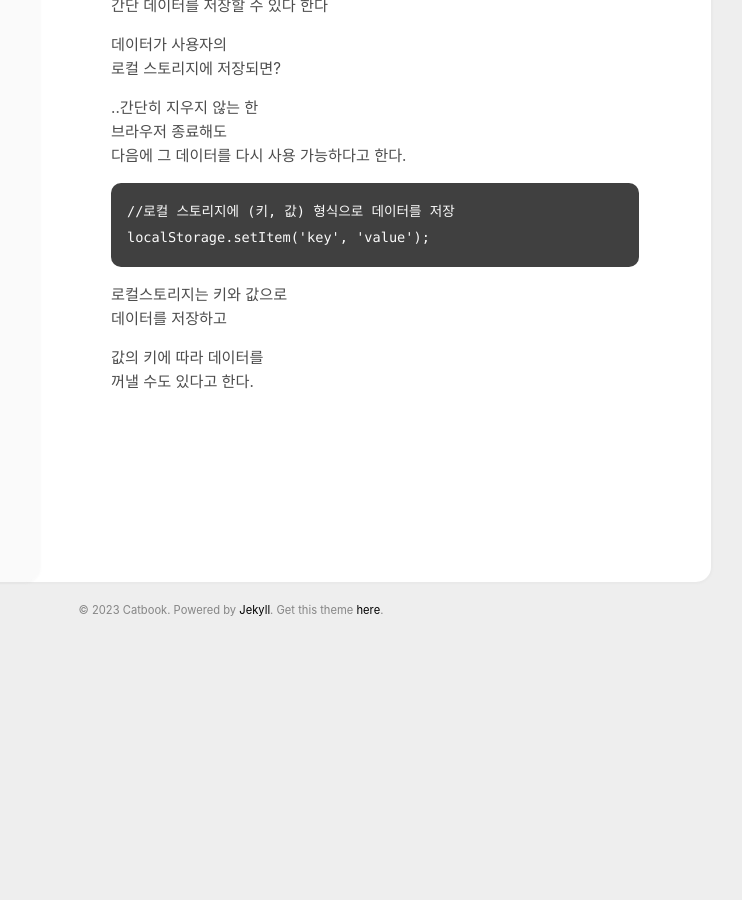
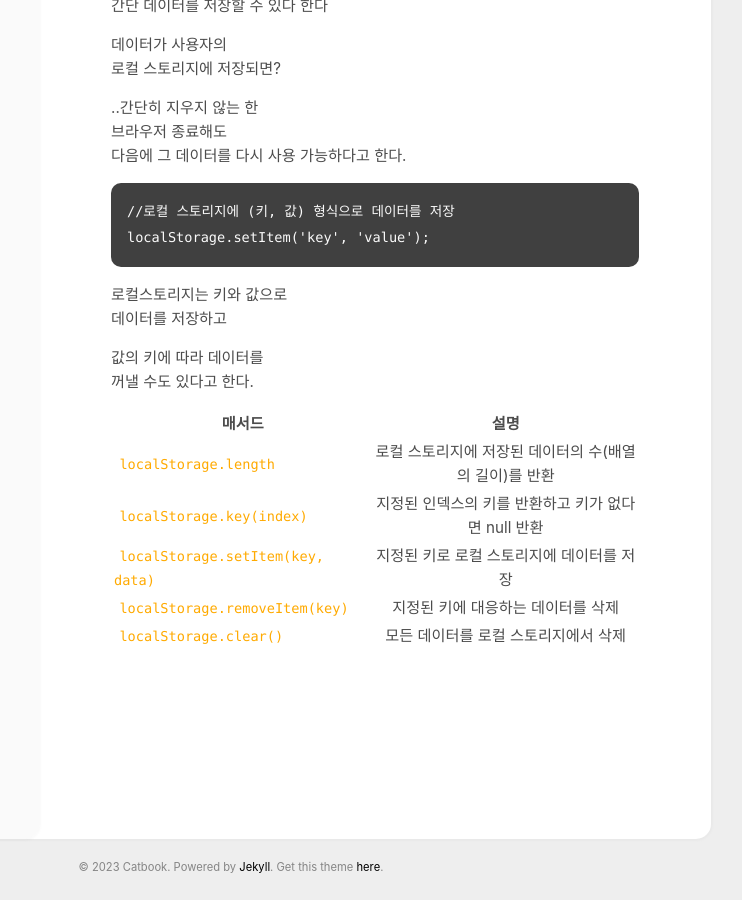
Before and after one commit to SeungYeon04/SeungYeon04.github.io, a Jekyll site: the page built from _posts/2023-01-11-kiosk4.md, in a window 1280 px wide and 900 px high, scrolled down 1092 px. Shown: the whole window, without its empty margins (409-1151 px from the left). Built offline with Jekyll 4.4.1, drawn with Linux system fonts in a browser that asks for light colours; before the commit the page ends 1735 px from its top, so only the background shows below that.

Commit message:
Update 2023-01-11-kiosk4.md

```diff
--- a/_posts/2023-01-11-kiosk4.md
+++ b/_posts/2023-01-11-kiosk4.md
@@ -50,3 +50,12 @@ localStorage.setItem('key', 'value');
 
 값의 키에 따라 데이터를
 꺼낼 수도 있다고 한다.
+
+
+| 매서드 | 설명 |
+|---|:---:|---:|
+| `localStorage.length` | 로컬 스토리지에 저장된 데이터의 수(배열의 길이)를 반환 |
+| `localStorage.key(index)` | 지정된 인덱스의 키를 반환하고 키가 없다면 null 반환 |
+| `localStorage.setItem(key, data)` | 지정된 키로 로컬 스토리지에 데이터를 저장 |
+| `localStorage.removeItem(key)` | 지정된 키에 대응하는 데이터를 삭제 |
+| `localStorage.clear()` | 모든 데이터를 로컬 스토리지에서 삭제 |
```
